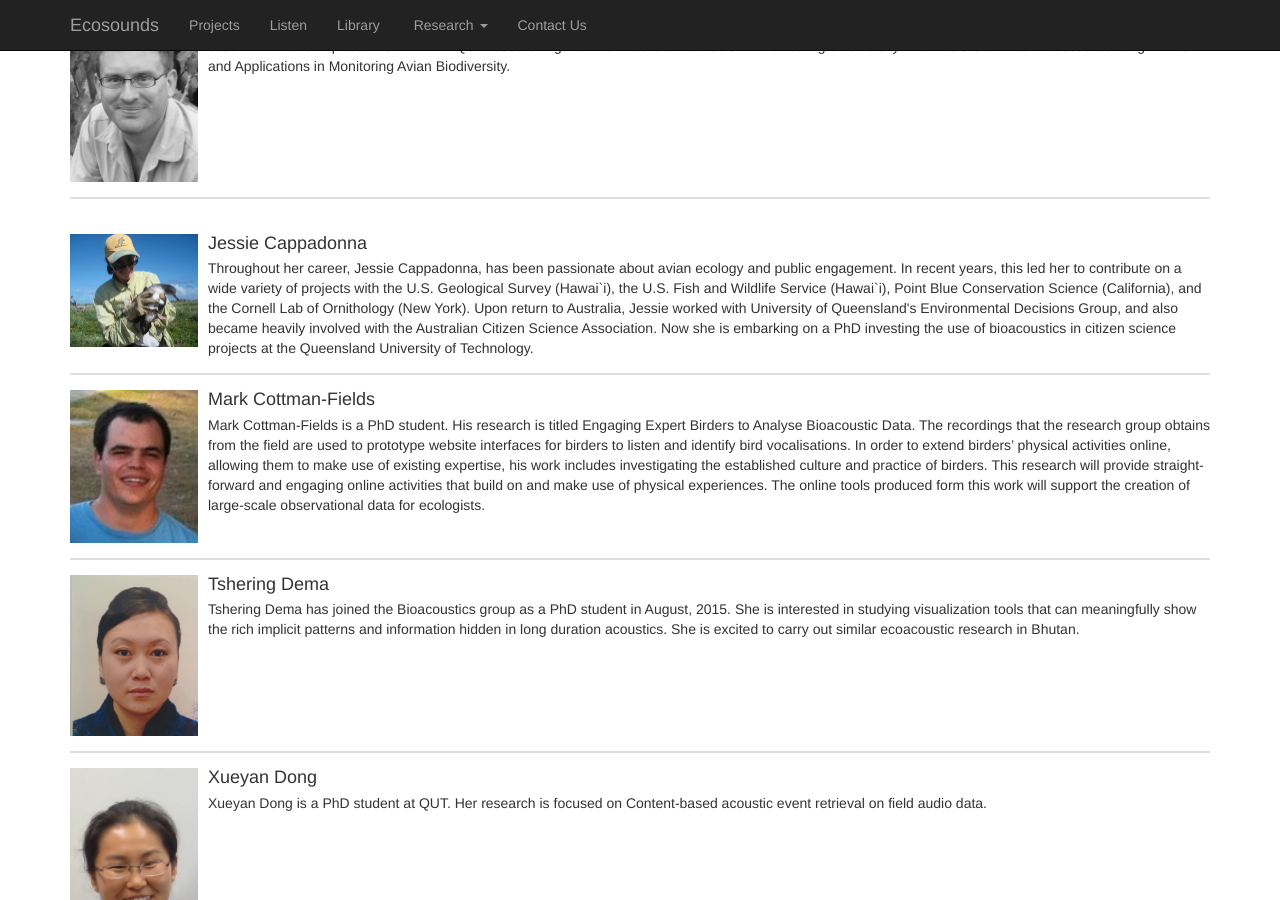
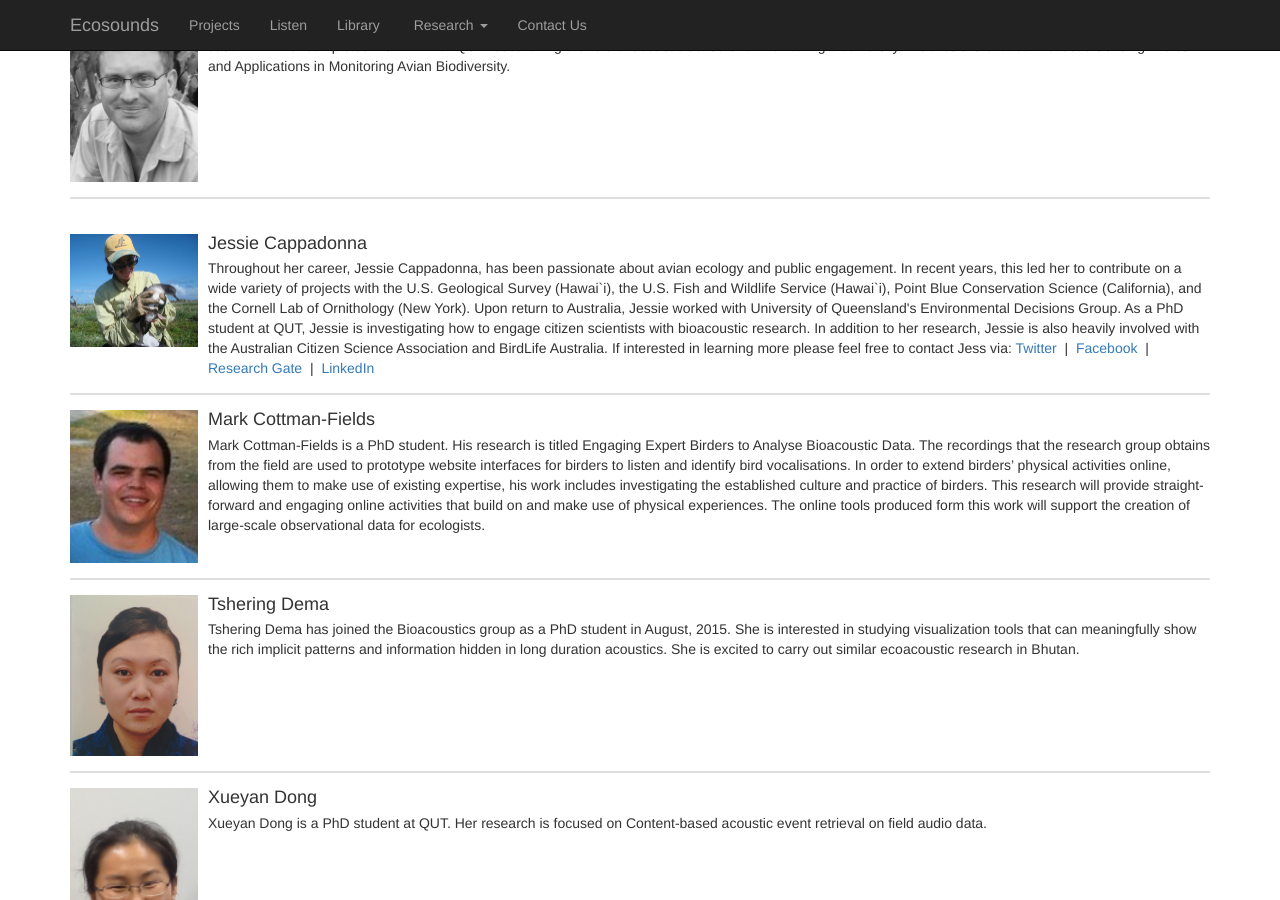
Before and after one commit to QutEcoacoustics/research-blog, a Jekyll site: the page built from people/people.html, in a window 1280 px wide and 900 px high, scrolled down 1031 px. Built offline with Jekyll 4.4.1, drawn with Linux system fonts in a browser that asks for light colours; nearby versions of some CDN libraries.

Commit message:
Updated profile on people page
Added social media links as well as updated text

```diff
--- a/people/people.html
+++ b/people/people.html
@@ -112,8 +112,15 @@ title: Ecosounds | People
 				        In recent years, this led her to contribute on a wide variety of projects with the U.S. Geological Survey (Hawai`i),
 				        the U.S. Fish and Wildlife Service (Hawai`i), Point Blue Conservation Science (California), and the Cornell Lab of
 				        Ornithology (New York). Upon return to Australia, Jessie worked with University of Queensland's Environmental Decisions
-				        Group, and also became heavily involved with the Australian Citizen Science Association. Now she is embarking on a PhD
-				        investing the use of bioacoustics in citizen science projects at the Queensland University of Technology.
+				        Group. As a PhD student at QUT, Jessie is investigating how to engage citizen scientists with bioacoustic research. In addition to her research, Jessie is also  heavily involved with the Australian Citizen Science Association and BirdLife Australia.
+						If interested in learning more please feel free to contact Jess via:
+						<a href="https://twitter.com/JessCappadonna">Twitter</a>
+						&nbsp;|&nbsp;
+						<a href="https://www.facebook.com/jessie.l.oliver">Facebook</a>
+						&nbsp;|&nbsp;
+						<a href="https://www.researchgate.net/profile/Jessica_Cappadonna">Research Gate</a>
+						&nbsp;|&nbsp;
+						<a href="https://www.linkedin.com/in/jessiecappadonna?trk=hp-identity-name">LinkedIn</a>
             </div>
         </li>
         <li class="media">
```
